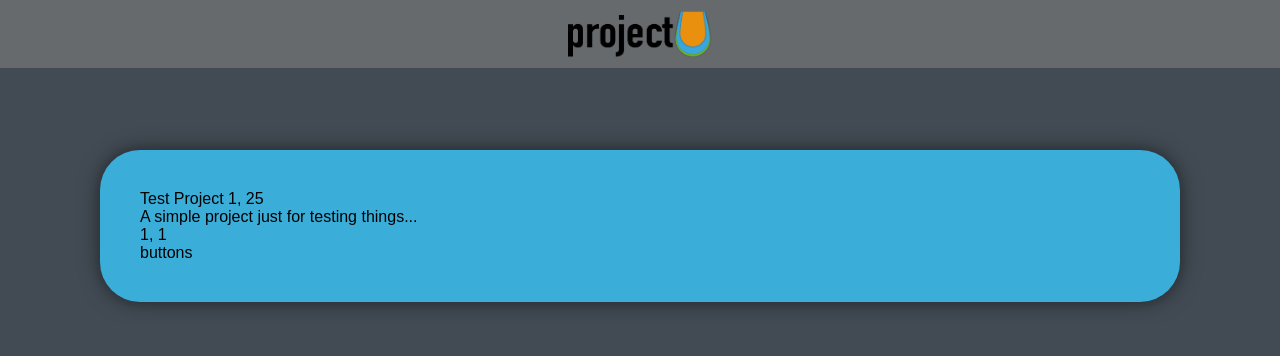
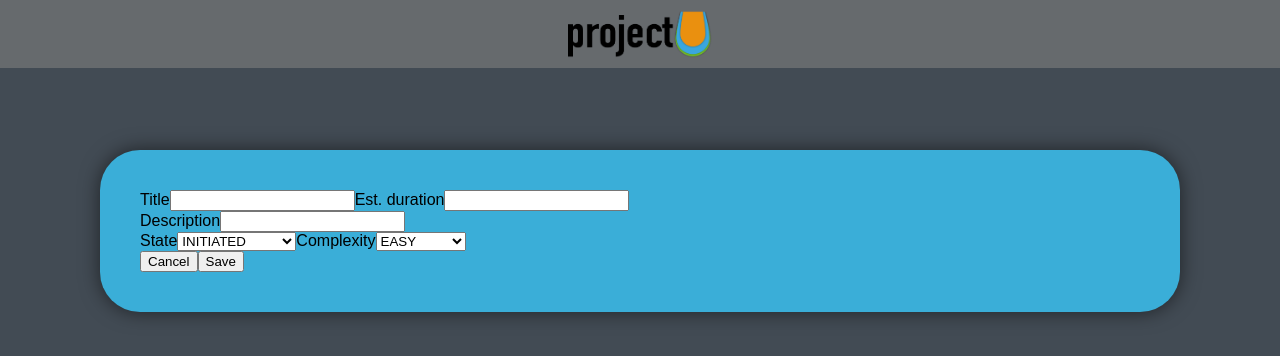
Before and after one commit to RonnyFalconeri/projectU_frontend, an Angular app: page /new/project in a window 1280 px wide. Shown: the top 356 px of the page. Built offline with nearby package versions, Linux system fonts and the light colour scheme.

Commit message:
reactive form added to template

```diff
--- a/src/app/app.module.ts
+++ b/src/app/app.module.ts
@@ -9,6 +9,7 @@ import { TrafficLightComponent } from './components/traffic-light/traffic-light.
 import { ProjectDetailPageComponent } from './components/project-detail-page/project-detail-page.component';
 import { TaskBarComponent } from './components/project-detail-page/task-bar/task-bar.component';
 import { ProjectEditComponent } from './components/project-edit/project-edit.component';
+import { ReactiveFormsModule } from '@angular/forms';
 
 @NgModule({
   declarations: [
@@ -22,7 +23,8 @@ import { ProjectEditComponent } from './components/project-edit/project-edit.com
   imports: [
     BrowserModule,
     AppRoutingModule,
-    FontAwesomeModule
+    FontAwesomeModule,
+    ReactiveFormsModule
   ],
   providers: [
     Title
--- a/src/app/components/project-edit/project-edit.component.html
+++ b/src/app/components/project-edit/project-edit.component.html
@@ -14,22 +14,51 @@
     'finished': project.state === stateEnum.FINISHED}"
 >
 
+  <form [formGroup]="projectForm">
     <div class="row">
-  {{project.title}},
-  {{project.estimatedDurationInHours}}
+      <div class="form-group">
+        <label for="title">Title</label>
+        <input id="title" formControlName="title" type="text" class="form-control">
+      </div>
+
+      <div class="form-group">
+        <label for="estimatedDurationInHours">Est. duration</label>
+        <input id="estimatedDurationInHours" formControlName="estimatedDurationInHours" type="number" class="form-control">
+      </div>
     </div>
 
     <div class="row">
-  {{project.description}}
+      <div class="form-group">
+        <label for="description">Description</label>
+        <input id="description" formControlName="description" type="text" class="form-control">
+      </div>
     </div>
 
     <div class="row">
-  {{project.state}},
-  {{project.complexity}}
+      <div class="form-group">
+        <label for="state">State</label>
+        <select id="state" class="form-control">
+          <option value="initiated">INITIATED</option>
+          <option value="in-progress">IN_PROGRESS</option>
+          <option value="halted">HALTED</option>
+          <option value="finished">FINISHED</option>
+        </select>
+      </div>
+
+      <div class="form-group">
+        <label for="complexity">Complexity</label>
+        <select id="complexity" class="form-control">
+          <option value="easy">EASY</option>
+          <option value="medium">MEDIUM</option>
+          <option value="difficult">DIFFICULT</option>
+        </select>
+      </div>
     </div>
 
     <div class="row">
-  buttons
+      <button type="button" [routerLink]="['/project', project.id]">Cancel</button>
+      <button type="submit" [disabled]="!projectForm.valid">Save</button>
     </div>
+  </form>
 
 </div>
--- a/src/app/components/project-edit/project-edit.component.ts
+++ b/src/app/components/project-edit/project-edit.component.ts
@@ -5,6 +5,7 @@ import { State } from 'src/app/shared/models/State';
 import { Size } from '../traffic-light/Size';
 import { faChevronLeft } from '@fortawesome/free-solid-svg-icons';
 import { ProjectService } from 'src/app/shared/services/project.service';
+import { FormBuilder } from '@angular/forms';
 
 @Component({
   selector: 'app-project-edit',
@@ -15,18 +16,27 @@ export class ProjectEditComponent implements OnInit {
 
   project: Project;
 
+  public projectForm = this.fb.group({
+    title: [''],
+    description: [''],
+    estimatedDurationInHours: [''],
+    state: [''],
+    complexity: ['']
+  });
+
   sizeEnum = Size;
   stateEnum = State;
   faChevronLeft = faChevronLeft;
 
-  constructor(private readonly activatedRoute: ActivatedRoute, projectService: ProjectService) {
+  constructor(
+    private readonly activatedRoute: ActivatedRoute,
+    private projectService: ProjectService,
+    private readonly fb: FormBuilder) {}
+
+  ngOnInit(): void {
     this.activatedRoute.params.subscribe((params) => {
-      this.project = projectService.getProjectById(params.project)
+      this.project = this.projectService.getProjectById(params.id)
     });
   }
 
-
-  ngOnInit(): void {
-  }
-
 }
```
Lines whose indentation alone changed are shown as unchanged.
